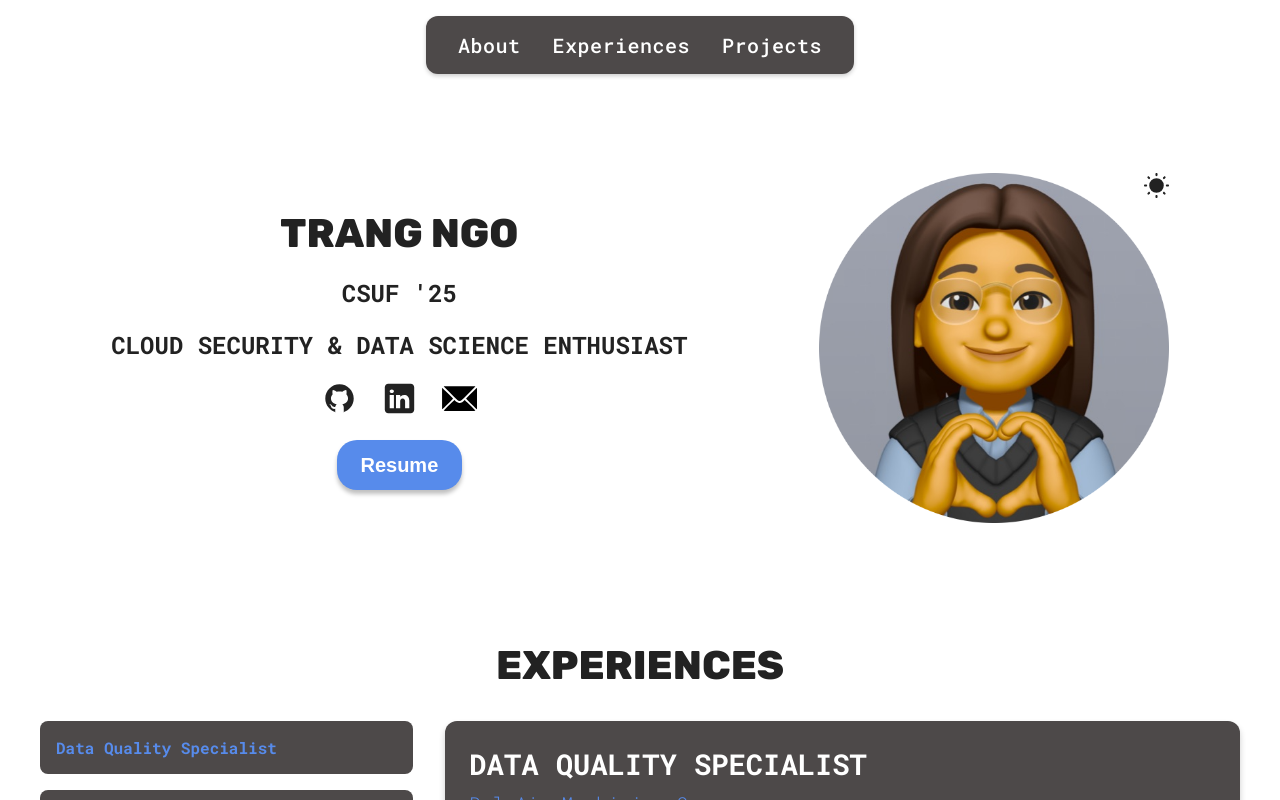
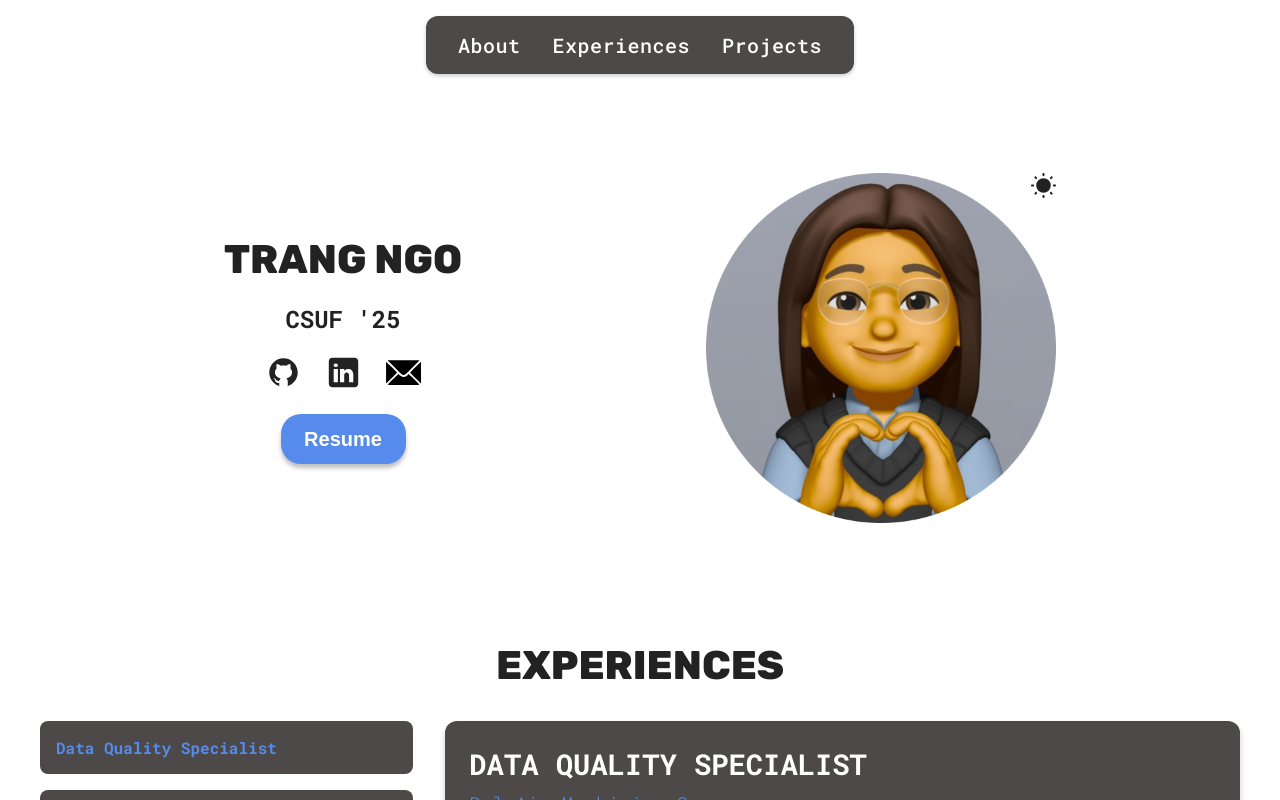
Before and after one commit to trangn03/Portfolio, a React (Vite) app: page / in a window 1280 px wide. Shown: the top 800 px of the page. Built offline with nearby package versions, Linux system fonts and the light colour scheme.

Commit message:
Update About.jsx

```diff
--- a/src/sections/About/About.jsx
+++ b/src/sections/About/About.jsx
@@ -37,7 +37,7 @@ function About() {
       <div className={styles.info}>
         <h1>Trang Ngo</h1>
         <h2>CSUF '25</h2>
-        <h2>Cloud Security & Data Science Enthusiast</h2>
+        {/* <h2>Cloud Security & Data Science Enthusiast</h2> */}
         <span>
           <a href='https://github.com/trangn03' target='_blank'>
             <img src={githubIcon} alt='Github icon' />
```
